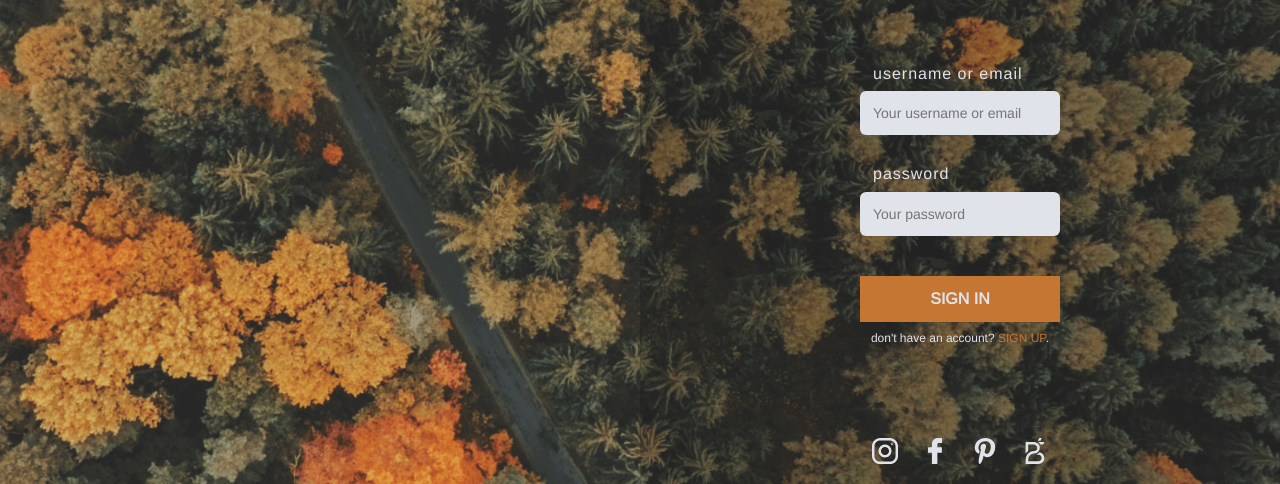
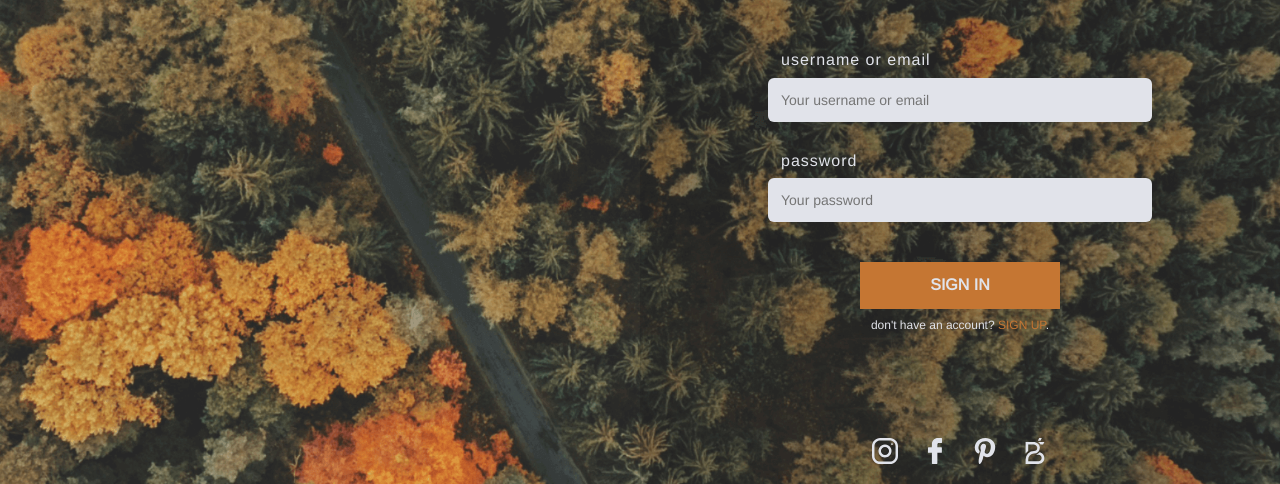
Before and after one commit to BardSlif/register-login-forms, a React app: page /login in a window 1280 px wide. Shown: the part 316-800 px from the top of the page. Built offline with nearby package versions, Linux system fonts and the light colour scheme.

Commit message:
Change names of some class

```diff
--- a/src/styles/_base.css
+++ b/src/styles/_base.css
@@ -1,5 +1,4 @@
 body {
-    margin: 0;
     padding: 0;
     font-family: var(--standard-font);
     font-size: var(--base-font-size);
--- a/src/styles/_components.css
+++ b/src/styles/_components.css
@@ -7,7 +7,7 @@
     justify-content: space-between;
 }
 
-.sign-up-form {
+.sign-form {
     display: block;
     max-width: 384px;
 }
--- a/src/styles/_mediaQueries.css
+++ b/src/styles/_mediaQueries.css
@@ -6,18 +6,10 @@
 
     .form-section {
         width: 100%;
-    }
-
-    .register .form-section,
-    .login .form-section {
         background-color: rgba(24, 24, 24, 0.7);
     }
 
-    .register .section-wrapper {
-        padding: 30px 8px 10px;
-    }
-
-    .login .section-wrapper {
+    .section-wrapper {
         padding: 30px 8px 10px;
     }
 
@@ -31,7 +23,7 @@
         margin-bottom: 40px;
     }
 
-    .sign-up-form {
+    .sign-form {
         width: 100%;
     }
 
@@ -76,12 +68,8 @@
 }
 
 @media screen and (min-width: 375px) {
-    .register .section-wrapper {
+    .section-wrapper {
         padding: 45px 10px 15px;
-    }
-
-    .login .section-wrapper {
-        padding: 75px 10px 15px;
     }
 
     h1 {
@@ -99,12 +87,8 @@
 }
 
 @media screen and (min-width: 480px) {
-    .register .section-wrapper {
+    .section-wrapper {
         padding: 60px 10px 20px;
-    }
-
-    .login .section-wrapper {
-        padding: 90px 10px 20px;
     }
 
     h1 {
@@ -121,7 +105,7 @@
 }
 
 @media screen and (min-width: 768px) {
-    .register .section-wrapper {
+    .section-wrapper {
         padding: 80px 10px 20px;
     }
 
@@ -149,27 +133,16 @@
 
 @media screen and (min-width: 1080px)  {
 
-    .login .section-wrapper {
-        padding: 120px 10px 20px;
-    }
-
     .left {
         width: 50%;
     }
 
     .form-section {
         width: 50%;
-    }
-
-    .register .form-section {
         background-color: rgba(24, 24, 24, 0.2);
     }
 
-    .login .form-section {
-        background-color: rgba(24, 24, 24, 0.3);
-    }
-
-    .sign-up-form {
+    .sign-form {
         width: 70%;
     }
 
```
